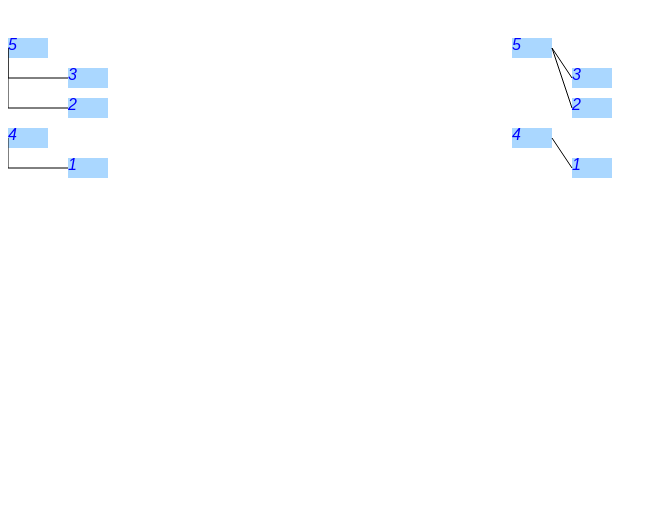
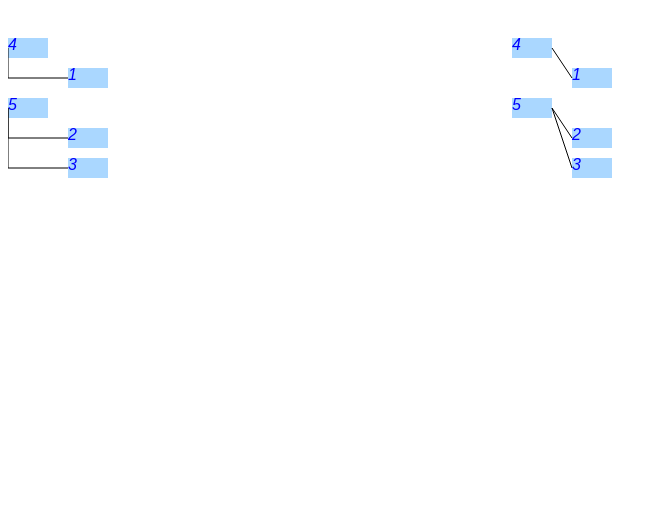
Before and after one commit to jhfangying/html5tree, a plain HTML site: page html5.html in a window 1280 px wide. Shown: the whole page, without its empty margins (0-667 px from the left). Drawn offline with nearby package versions, Linux system fonts and the light colour scheme.

Commit message:
兼容json中不存在orderno字段的数据
没有order no的数据 orderno指被设为999999，排在最后

```diff
--- a/html5.html
+++ b/html5.html
@@ -7,9 +7,9 @@
         <script type="text/javascript">
             var json = {"52fef673e6d03f700a00458f": {"_id": "52fef673e6d03f700a00458f", "orderno":10,"text": "4","link":"http://www.fyhome.com.cn"},
                 "52fefb2de6d03f700a000588": {"_id": "52fefb2de6d03f700a000588","orderno":2, "text": "1","link":"http://www.baidu.com", "children": [], "parent": "52fef673e6d03f700a00458f"},
-                "52ff228fe6d03f680a00675f": {"_id": "52ff228fe6d03f680a00675f","orderno":3, "text": "5"},
+                "52ff228fe6d03f680a00675f": {"_id": "52ff228fe6d03f680a00675f", "text": "5"},
                 "52ff2291e6d03f680a001f0d": {"_id": "52ff2291e6d03f680a001f0d","orderno":5, "text": "2", "children": [], "parent": "52ff228fe6d03f680a00675f"},
-                "52ff2291e6d03f680a001f0c": {"_id": "52ff2291e6d03f680a001f0c","orderno":4, "text": "3", "link":"http://www.fangtianyu.net","children": [], "parent": "52ff228fe6d03f680a00675f"}
+                "52ff2291e6d03f680a001f0c": {"_id": "52ff2291e6d03f680a001f0c", "text": "3", "link":"http://www.fangtianyu.net","children": [], "parent": "52ff228fe6d03f680a00675f"}
             };
             $(document).ready(function() {
                 var treeViewInstance = new TreeView;
--- a/html5tree.js
+++ b/html5tree.js
@@ -266,8 +266,11 @@ var TreeView = function() {
         if(length<=1)return points;
         var pindex=Math.floor(length/2);
         var point=points.splice(pindex,1)[0];
+        if(!_data[point]['orderno'])_data[point]['orderno']=999999;
         var left=[],right=[];
         for(var i=0;i<points.length;i++){
+            if(!_data[points[i]]['orderno'])_data[points[i]]['orderno']=999999;
+
             if(_data[points[i]]['orderno'] <_data[point]['orderno']){
                 left.push(points[i]);
             }else{
```
